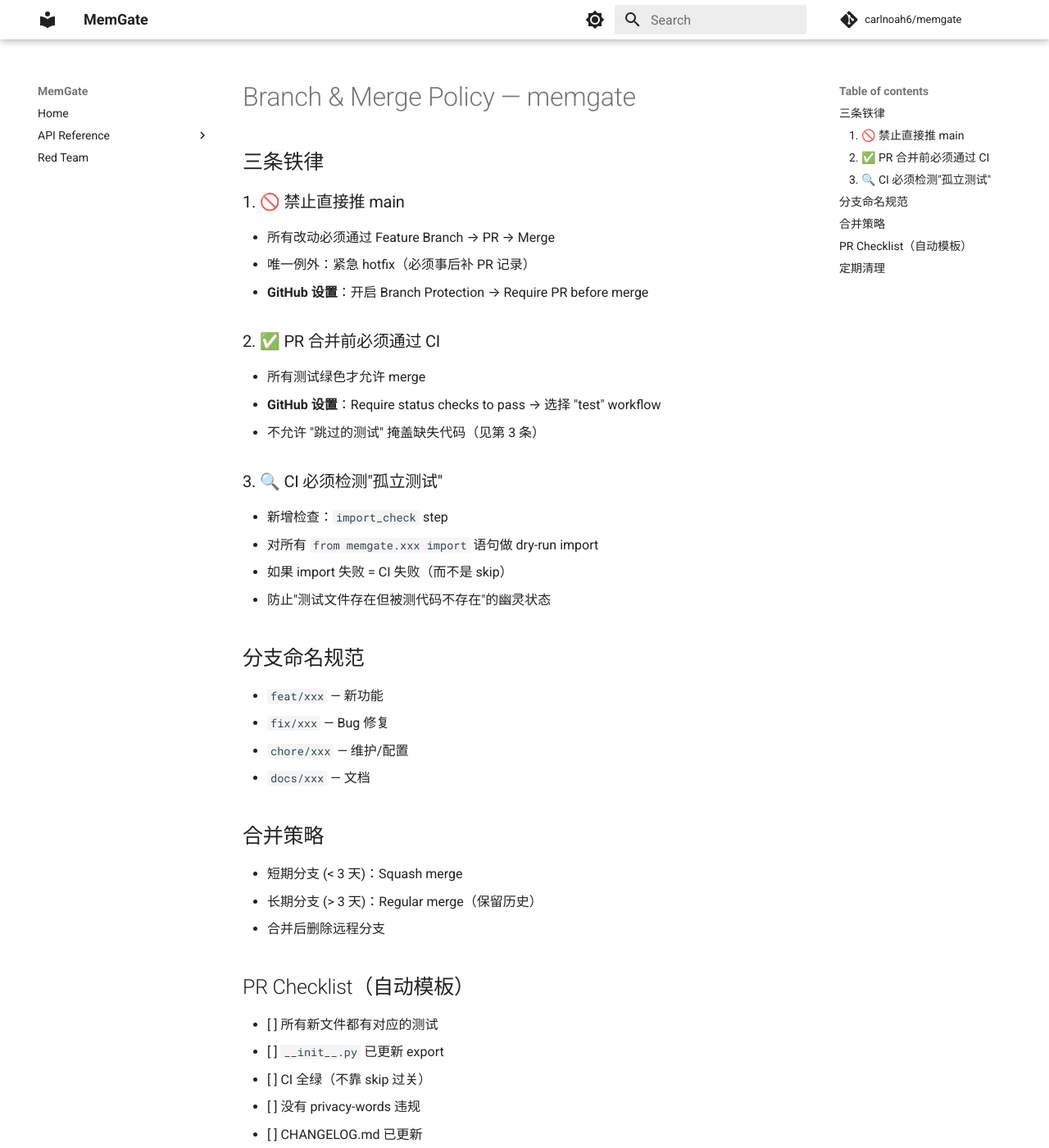
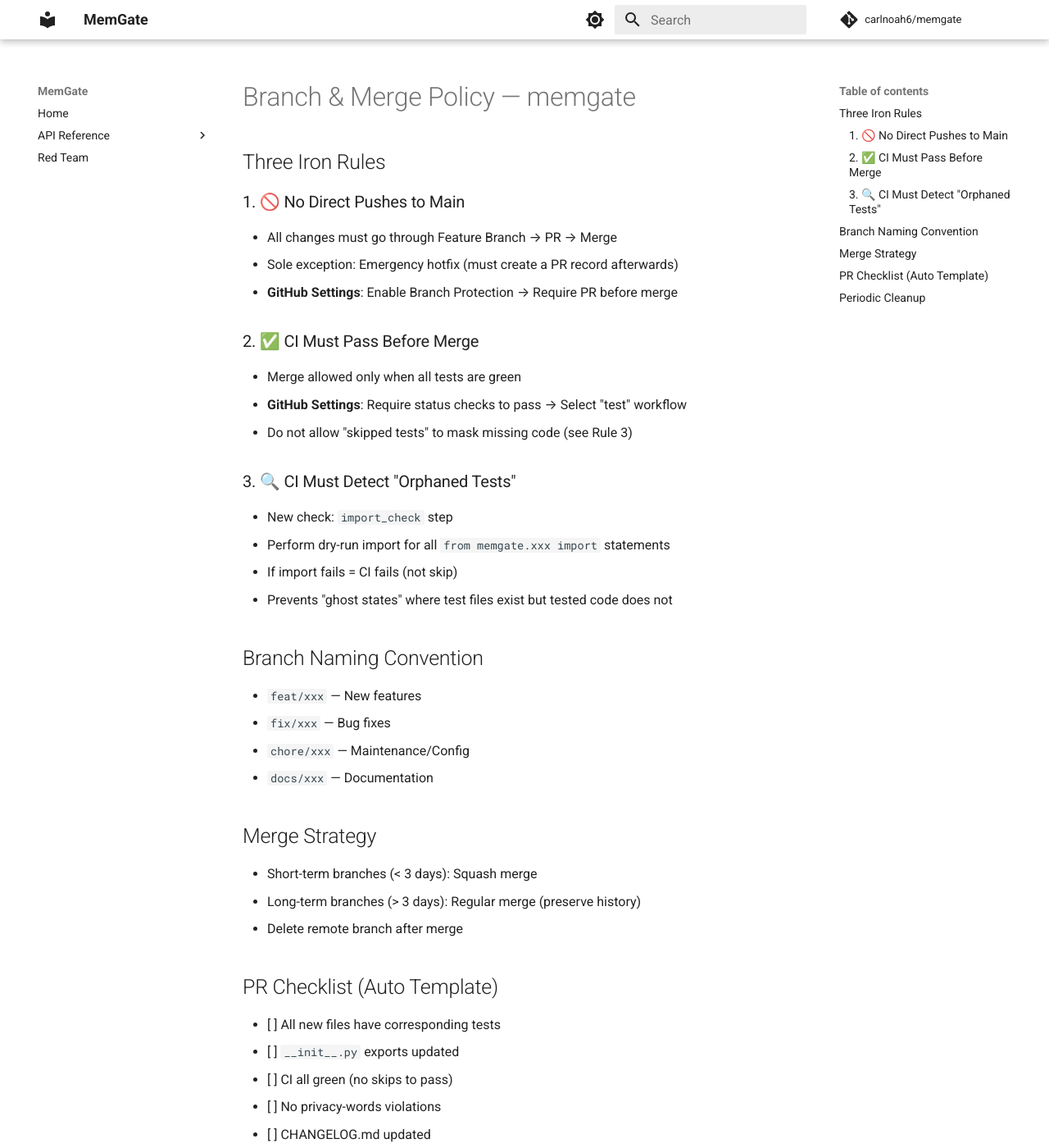
Before and after one commit to carlnoah6/memgate, an MkDocs documentation site: the page built from docs/BRANCH-POLICY.md, in a window 1280 px wide and 1400 px high. Shown: the whole window at 82% size. Built offline with MkDocs 1.6.1 and Material for MkDocs 9.7.7, drawn with Linux system fonts in a browser that asks for light colours; comment, search, counter and statistics services are not loaded; some of the changed text lies outside the part shown.

```diff
--- a/docs/BRANCH-POLICY.md
+++ b/docs/BRANCH-POLICY.md
@@ -1,41 +1,41 @@
 # Branch & Merge Policy — memgate
 
-## 三条铁律
+## Three Iron Rules
 
-### 1. 🚫 禁止直接推 main
-- 所有改动必须通过 Feature Branch → PR → Merge
-- 唯一例外：紧急 hotfix（必须事后补 PR 记录）
-- **GitHub 设置**：开启 Branch Protection → Require PR before merge
+### 1. 🚫 No Direct Pushes to Main
+- All changes must go through Feature Branch → PR → Merge
+- Sole exception: Emergency hotfix (must create a PR record afterwards)
+- **GitHub Settings**: Enable Branch Protection → Require PR before merge
 
-### 2. ✅ PR 合并前必须通过 CI
-- 所有测试绿色才允许 merge
-- **GitHub 设置**：Require status checks to pass → 选择 "test" workflow
-- 不允许 "跳过的测试" 掩盖缺失代码（见第 3 条）
+### 2. ✅ CI Must Pass Before Merge
+- Merge allowed only when all tests are green
+- **GitHub Settings**: Require status checks to pass → Select "test" workflow
+- Do not allow "skipped tests" to mask missing code (see Rule 3)
 
-### 3. 🔍 CI 必须检测"孤立测试"
-- 新增检查：`import_check` step
-- 对所有 `from memgate.xxx import` 语句做 dry-run import
-- 如果 import 失败 = CI 失败（而不是 skip）
-- 防止"测试文件存在但被测代码不存在"的幽灵状态
+### 3. 🔍 CI Must Detect "Orphaned Tests"
+- New check: `import_check` step
+- Perform dry-run import for all `from memgate.xxx import` statements
+- If import fails = CI fails (not skip)
+- Prevents "ghost states" where test files exist but tested code does not
 
-## 分支命名规范
-- `feat/xxx` — 新功能
-- `fix/xxx` — Bug 修复
-- `chore/xxx` — 维护/配置
-- `docs/xxx` — 文档
+## Branch Naming Convention
+- `feat/xxx` — New features
+- `fix/xxx` — Bug fixes
+- `chore/xxx` — Maintenance/Config
+- `docs/xxx` — Documentation
 
-## 合并策略
-- 短期分支 (< 3 天)：Squash merge
-- 长期分支 (> 3 天)：Regular merge（保留历史）
-- 合并后删除远程分支
+## Merge Strategy
+- Short-term branches (< 3 days): Squash merge
+- Long-term branches (> 3 days): Regular merge (preserve history)
+- Delete remote branch after merge
 
-## PR Checklist（自动模板）
-- [ ] 所有新文件都有对应的测试
-- [ ] `__init__.py` 已更新 export
-- [ ] CI 全绿（不靠 skip 过关）
-- [ ] 没有 privacy-words 违规
-- [ ] CHANGELOG.md 已更新
+## PR Checklist (Auto Template)
+- [ ] All new files have corresponding tests
+- [ ] `__init__.py` exports updated
+- [ ] CI all green (no skips to pass)
+- [ ] No privacy-words violations
+- [ ] CHANGELOG.md updated
 
-## 定期清理
-- 每周检查悬空分支（未合并 > 7 天 → 要么合并要么关闭）
-- 命令：`git branch -r --no-merged main`
+## Periodic Cleanup
+- Weekly check for dangling branches (unmerged > 7 days → merge or close)
+- Command: `git branch -r --no-merged main`
```
Also changed, not shown: docs/index.md (added, +31 -0 lines), docs/reference/context.md (added, +3 -0 lines), docs/reference/knowledge_store.md (added, +3 -0 lines), docs/reference/privacy_review.md (added, +3 -0 lines), docs/reference/red_team.md (added, +3 -0 lines), 1 other file.
